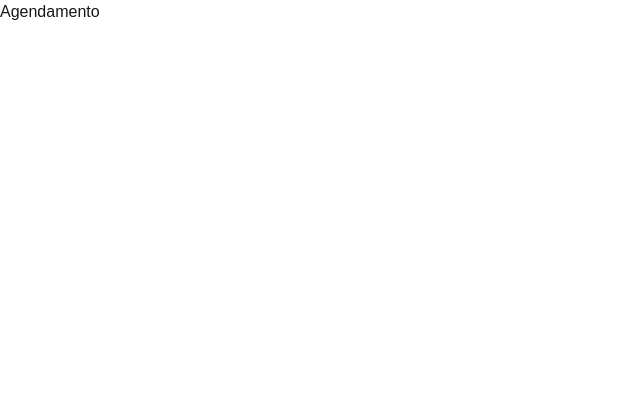
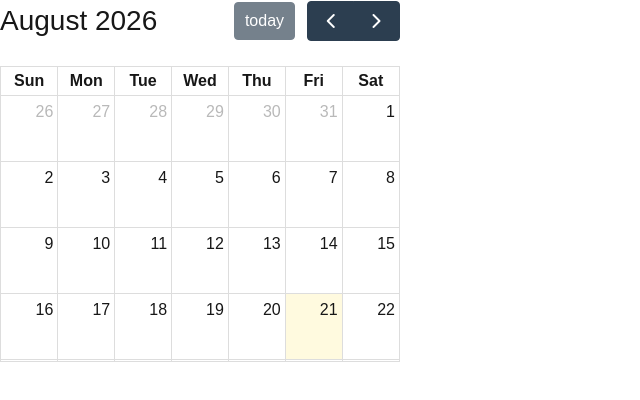
Before and after one commit to LaedsonOliveira/sistema-agendamento, a Next.js app: page / in a window 1280 px wide. Shown: the top 400 px of the page, without its empty margins (0-640 px from the left). Built offline with nearby package versions, Linux system fonts and the light colour scheme.

Commit message:
Calendario

```diff
--- /dev/null
+++ b/app/components/calendario/page.tsx
@@ -0,0 +1,53 @@
+"use client"
+
+import FullCalendar from "@fullcalendar/react";
+import dayGridPlugin from "@fullcalendar/daygrid"
+import interactionPlugin, { DateClickArg } from "@fullcalendar/interaction";
+import { EventContentArg } from "@fullcalendar/core/index.js";
+import { useState } from "react";
+
+interface EventItem {
+    title: string;
+    date: string;
+}
+
+interface CalendarProps {
+    events?: EventItem[];
+}
+
+
+export default function Calendar({ events }: CalendarProps) {
+
+    const [event, setEvent] = useState<EventItem[]>([
+        { title: "Evento Inicial", date: "2026-08-24" }
+    ]);
+    const [selsectDate, setSelectDate] = useState<string>();
+    const [title, setTitle] = useState<string>();
+
+    const handleDateClick = (info: DateClickArg) => {
+        alert(info.dateStr)
+    }
+
+    return (
+        <section>
+            <FullCalendar
+                plugins={[dayGridPlugin, interactionPlugin]}
+                initialView="dayGridMonth"
+                events={events}
+                dateClick={handleDateClick}
+                //estiliza o evento
+                eventContent={renderEventContent}
+            />
+        </section>
+
+    );
+}
+
+function renderEventContent(eventInfo: EventContentArg) {
+    return (
+        <>
+            <b>{eventInfo.timeText}</b>
+            <i>{eventInfo.event.title}</i>
+        </>
+    );
+}
--- a/app/layout.tsx
+++ b/app/layout.tsx
@@ -24,7 +24,6 @@ export default function RootLayout({ children }: LayoutProps<"/">) {
       lang="pt-br"
       className={`${geistSans.variable} ${geistMono.variable} h-full antialiased`}
     >
-      <Sidebar></Sidebar>
       <body className="min-h-full flex flex-col">{children}</body>
     </html>
   );
--- a/app/page.tsx
+++ b/app/page.tsx
@@ -1,9 +1,21 @@
 import Image from "next/image";
+import Calendar from "./components/calendario/page";
+
 
 export default function Home() {
   return (
     <main>
-      <h1>Agendamento</h1>
+      <section className="w-100 h-100">
+        <Calendar
+          events={[
+            { title: "viajar", date: "2026-08-24" },
+            { title: "viajar1", date: "2026-08-24" },
+            { title: "viajar2", date: "2026-08-24" },
+            { title: "viajar3", date: "2026-08-24" }
+          ]}
+        />
+      </section>
+
     </main>
   );
 }
--- a/app/side-bar/page.tsx
+++ /dev/null
@@ -1,7 +0,0 @@
-export default function Sidebar() {
-    return (
-        <main>
-
-        </main>
-    );
-}
```
Also changed, not shown: package.json (+7 -1 lines), 1 other file (tests, documents, lock files or other folders).
